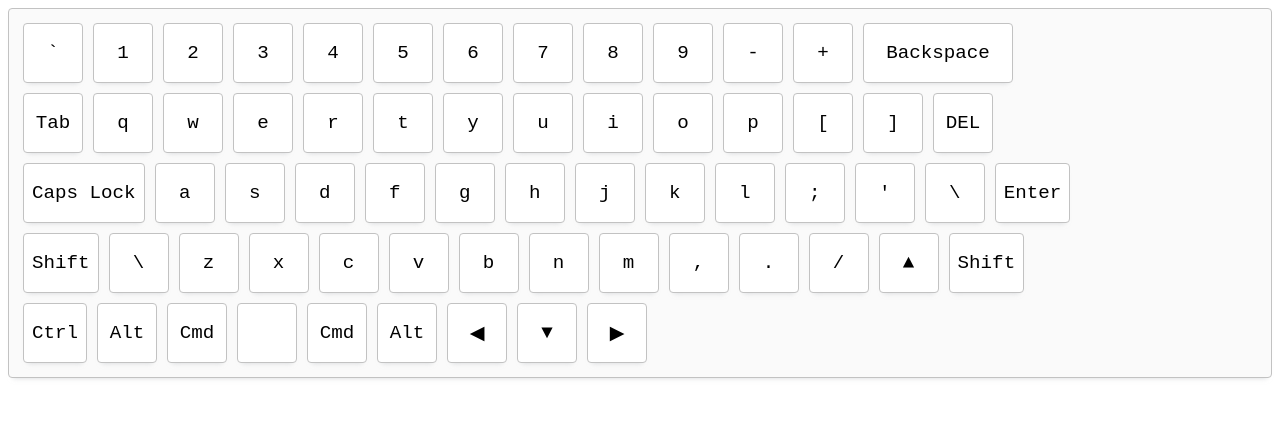
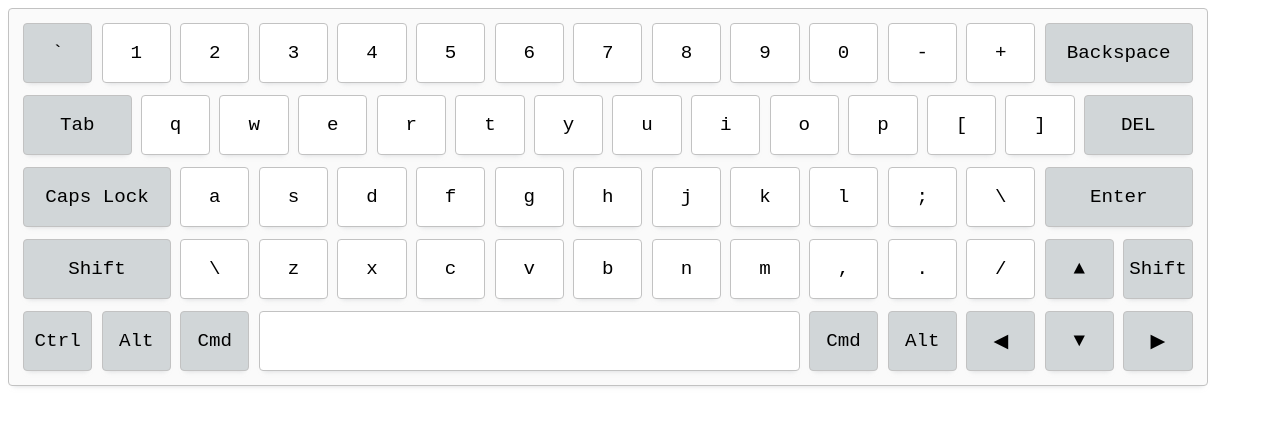
Before and after one commit to anmeshkov/virtual-keyboard, a plain HTML site: page index.html in a window 1280 px wide. Drawn offline with Linux system fonts and the light colour scheme; a web font is replaced by a local one.

Commit message:
feat: add grid system, add grey butoons

```diff
--- a/app.js
+++ b/app.js
@@ -1,4 +1,4 @@
-const keyboardLayout = [
+const keyboardLayout =
 {
   Backquote: '`',
   Digit1: '1',
@@ -10,11 +10,10 @@ const keyboardLayout = [
   Digit7: '7',
   Digit8: '8',
   Digit9: '9',
+  Digit0: '0',
   Minus: '-',
   Equal: '+',
-    Backspace: 'Backspace'
-  },
-  {
+  Backspace: 'Backspace',
   Tab: 'Tab',
   KeyQ: 'q',
   KeyW: 'w',
@@ -28,9 +27,7 @@ const keyboardLayout = [
   KeyP: 'p',
   BracketLeft: '[',
   BracketRight: ']',
-    Delete: 'DEL'
-  },
-  {
+  Delete: 'DEL',
   CapsLock: 'Caps Lock',
   KeyA: 'a',
   KeyS: 's',
@@ -42,11 +39,9 @@ const keyboardLayout = [
   KeyK: 'k',
   KeyL: 'l',
   Semicolon: ';',
-    Quote: '\'',
+  // Quote: '\'',
   Backslash: '\\',
   Enter: 'Enter',
-  },
-  {
   ShiftLeft: 'Shift',
   IntlBackslash: '\\',
   KeyZ: 'z',
@@ -60,9 +55,7 @@ const keyboardLayout = [
   Period: '.',
   Slash: '/',
   ArrowUp: '▲',
-    ShiftRight : 'Shift'
-  },
-  {
+  ShiftRight: 'Shift',
   ControlLeft: 'Ctrl',
   AltLeft: 'Alt',
   MetaLeft: 'Cmd',
@@ -73,8 +66,7 @@ const keyboardLayout = [
   ArrowLeft: '◀',
   ArrowDown: '▼',
   ArrowRight: '▶',
-  }
-]
+};
 
 function createTextarea() {
   const textarea = document.createElement('textarea');
@@ -83,27 +75,45 @@ function createTextarea() {
 }
 
 function createKeyboard() {
-  const keyboard = document.createElement('div');
-  keyboard.className = 'keyboard__wrapper';
+  const keyboardWrapper = document.createElement('div');
+  keyboardWrapper.className = 'keyboard__wrapper';
 
-  for (const keyboardLines of keyboardLayout) {
-    const keyboardRow = document.createElement('ul');
-    keyboardRow.className = 'keyboard-row';
+  for (const key in keyboardLayout) {
+    const keyboardButton = document.createElement('div');
+    keyboardButton.className = 'keyboard-button';
 
-    for (const value in keyboardLines) {
-      const keyboardButton = document.createElement('li');
-      keyboardButton.className = 'keyboard-button';
-      keyboardButton.setAttribute('key-code', value)
-      keyboardButton.innerHTML = `<span>${keyboardLines[value]}</span>`;
-
-      keyboardRow.append(keyboardButton)
+    switch (key) {
+      case 'Backquote':
+      case 'Backspace':
+      case 'Tab':
+      case 'Delete':
+      case 'Enter':
+      case 'CapsLock':
+      case 'ShiftLeft':
+      case 'ControlLeft':
+      case 'AltLeft':
+      case 'MetaLeft':
+      case 'ShiftRight':
+      case 'MetaRight':
+      case 'AltRight':
+      case 'ArrowLeft':
+      case 'ArrowRight':
+      case 'ArrowUp':
+      case 'ArrowDown':
+        keyboardButton.classList.add('keyboard-button__dark')
+        break;
+      default:
+        break;
     }
 
-  keyboard.appendChild(keyboardRow)
+    keyboardButton.setAttribute('key-code', key);
+
+    keyboardButton.innerHTML = `<span>${keyboardLayout[key]}</span>`;
+
+    keyboardWrapper.append(keyboardButton);
   }
 
-
-  document.body.appendChild(keyboard);
+  document.body.appendChild(keyboardWrapper);
 }
 
 // createTextarea();
@@ -113,7 +123,6 @@ document.addEventListener('keydown', (event) => {
   console.log(event.code);
   const keyboarActiveButton = document.querySelector(`.keyboard-button[key-code="${event.code}"]`);
   keyboarActiveButton.classList.add('active');
-
 });
 
 document.addEventListener('keyup', (event) => {
--- a/style.css
+++ b/style.css
@@ -1,3 +1,8 @@
+:root {
+  --key-width: 60px;
+  --key-height: 60px
+}
+
 body {
   font-family: 'Chivo Mono', monospace;
   font-size: 1px;
@@ -28,22 +33,19 @@ body {
 }
 
 .keyboard__wrapper {
-  display: flex;
-  flex-direction: column;
-  row-gap: 10px;
+  display: grid;
+  grid-template-columns: repeat(30, calc(var(--key-width) / 2));
+  grid-template-rows: repeat(5, var(--key-height));
+  column-gap: 0px;
+  row-gap: 12px;
+  justify-content: space-between;
+
+  max-width: 1200px;
   padding: 14px;
   border: 1px solid #c2c2c2;
   border-radius: 4px;
   background-color: #fafafa;
   box-shadow: 0px 5px 5px -5px rgba(185, 189, 193, 0.6);
-}
-
-.keyboard-row {
-  display: flex;
-  column-gap: 10px;
-  margin: 0;
-  padding: 0;
-  list-style: none;
 }
 
 .keyboard-button {
@@ -54,8 +56,10 @@ body {
   background-color: #ffffff;
   border-radius: 4px;
   padding: 8px;
-  min-width: 60px;
-  height: 60px;
+
+  grid-column: span 2;
+  height: var(--key-height);
+
   font-size: 1.2rem;
   font-weight: 200;
   cursor: pointer;
@@ -71,9 +75,28 @@ body {
 
 .active,
 .keyboard-button:active {
+  background-color: #d1d6d8c0;
+  border: 1px solid #D1D6D8;
   box-shadow: 0px 5px 10px 2px rgba(34, 60, 80, 0.2) inset;
 }
 
-.keyboard-button[key-code="Backspace"] {
-  min-width: 150px;
+
+.keyboard-button__dark {
+  background-color: #D1D6D8;
 }
+
+.keyboard-button[key-code="Tab"],
+.keyboard-button[key-code="Delete"] {
+  grid-column: span 3;
+}
+
+.keyboard-button[key-code="Backspace"],
+.keyboard-button[key-code="CapsLock"],
+.keyboard-button[key-code="Enter"],
+.keyboard-button[key-code="ShiftLeft"]  {
+  grid-column: span 4;
+}
+
+.keyboard-button[key-code="Space"] {
+  grid-column: span 14;
+}
```
Lines whose indentation alone changed are shown as unchanged.
